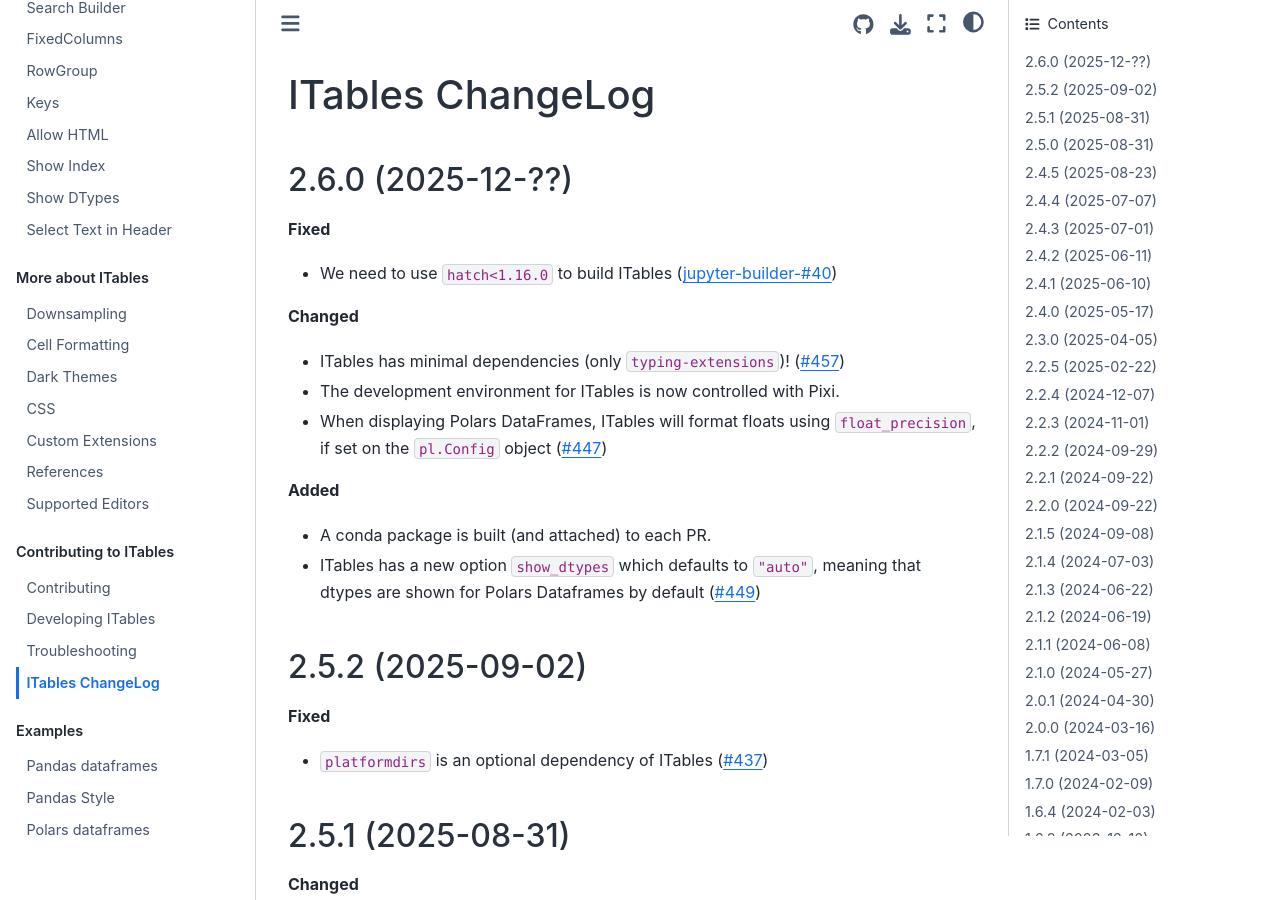
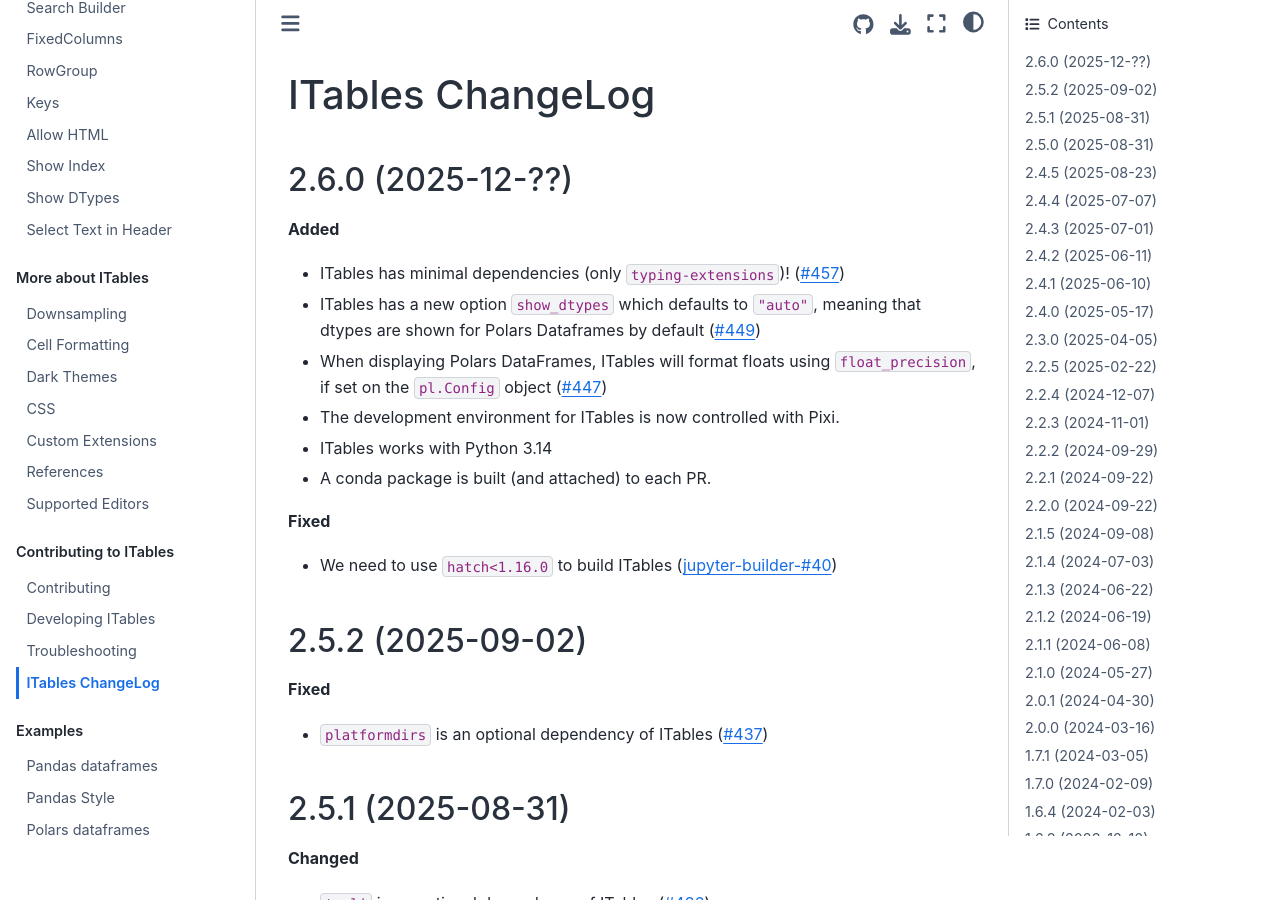
Before and after one commit to mwouts/itables, a Jupyter Book: the page built from docs/changelog.md, in a window 1280 px wide and 900 px high. Built offline with Jupyter Book 1.0.4 settings and Sphinx 7.4.7 and the Sphinx Book theme 1.1.4, drawn with Linux system fonts in a browser that asks for light colours.

Commit message:
ITables works with Python 3.14

```diff
--- a/docs/changelog.md
+++ b/docs/changelog.md
@@ -4,17 +4,16 @@ ITables ChangeLog
 2.6.0 (2025-12-??)
 ------------------
 
+**Added**
+- ITables has minimal dependencies (only `typing-extensions`)! ([#457](https://github.com/mwouts/itables/issues/457))
+- ITables has a new option `show_dtypes` which defaults to `"auto"`, meaning that dtypes are shown for Polars Dataframes by default ([#449](https://github.com/mwouts/itables/issues/449))
+- When displaying Polars DataFrames, ITables will format floats using `float_precision`, if set on the `pl.Config` object ([#447](https://github.com/mwouts/itables/issues/447))
+- The development environment for ITables is now controlled with Pixi.
+- ITables works with Python 3.14
+- A conda package is built (and attached) to each PR.
+
 **Fixed**
 - We need to use `hatch<1.16.0` to build ITables ([jupyter-builder-#40](https://github.com/jupyterlab/jupyter-builder/issues/40))
-
-**Changed**
-- ITables has minimal dependencies (only `typing-extensions`)! ([#457](https://github.com/mwouts/itables/issues/457))
-- The development environment for ITables is now controlled with Pixi.
-- When displaying Polars DataFrames, ITables will format floats using `float_precision`, if set on the `pl.Config` object ([#447](https://github.com/mwouts/itables/issues/447))
-
-**Added**
-- A conda package is built (and attached) to each PR.
-- ITables has a new option `show_dtypes` which defaults to `"auto"`, meaning that dtypes are shown for Polars Dataframes by default ([#449](https://github.com/mwouts/itables/issues/449))
 
 
 2.5.2 (2025-09-02)
--- a/pyproject.toml
+++ b/pyproject.toml
@@ -24,6 +24,7 @@ classifiers = [
   "Programming Language :: Python :: 3.11",
   "Programming Language :: Python :: 3.12",
   "Programming Language :: Python :: 3.13",
+  "Programming Language :: Python :: 3.14",
   "Typing :: Typed",
 ]
 requires-python = ">= 3.9"
```
Also changed, not shown: 2 other files.
